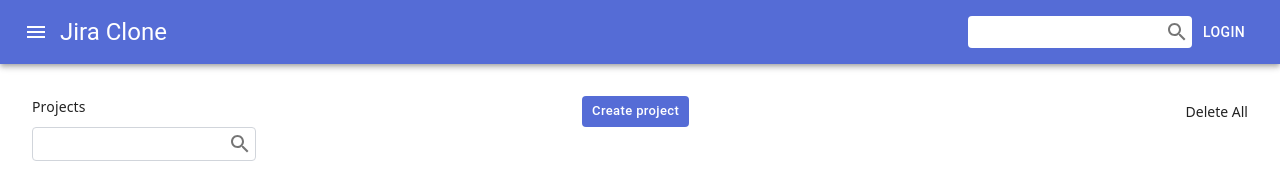
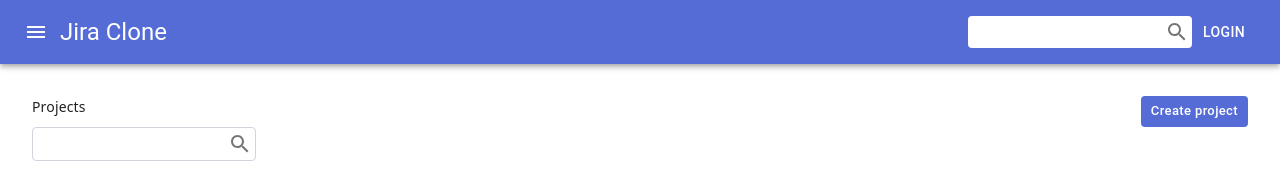
Before and after one commit to rcidaleassumpo/jira-clone, a Next.js app: page /projects in a window 1280 px wide. Shown: the top 181 px of the page. Built offline with nearby package versions, Linux system fonts and the light colour scheme; no server answers; the database is empty.

Commit message:
Remove delete all button

```diff
--- a/pages/projects/index.tsx
+++ b/pages/projects/index.tsx
@@ -71,15 +71,6 @@
           >
             Create project
           </Button>
-          <button
-            onClick={() => {
-              fetch("/api/projects", { method: "DELETE" })
-                .then(console.info)
-                .catch(console.error);
-            }}
-          >
-            Delete All
-          </button>
         </div>
         <div>
           <div className="flex border border-gray-300 rounded w-56">
```
